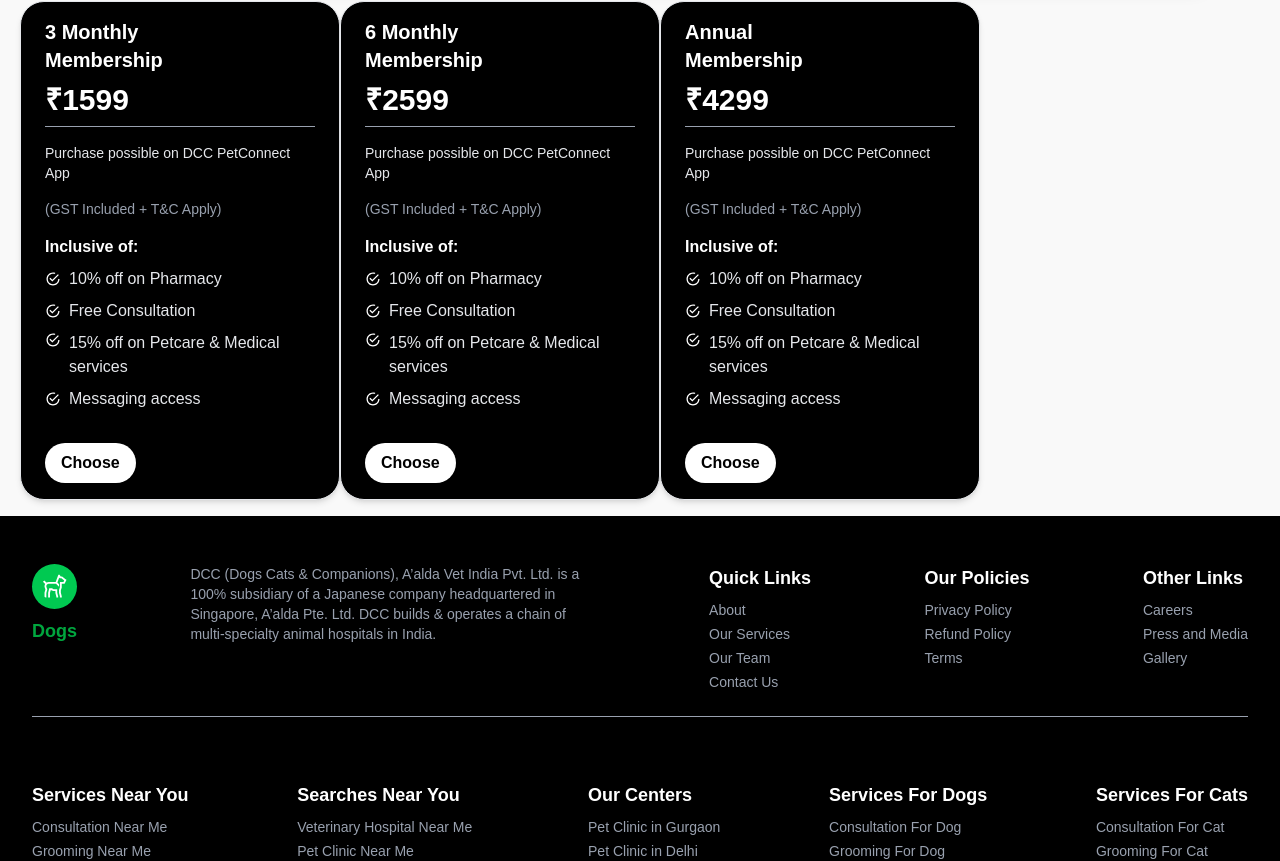
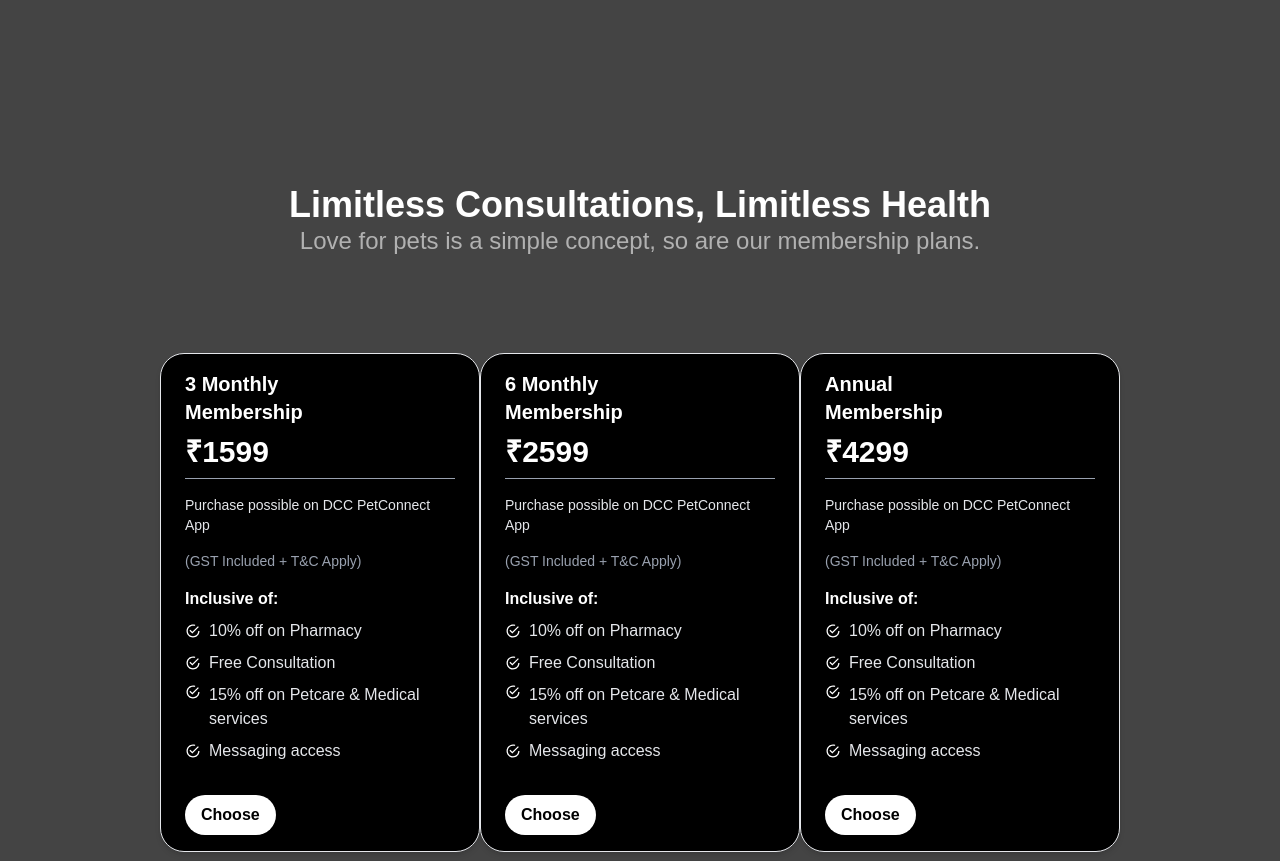
Before and after one commit to Aafreen18/test, a React (Vite) app: page / in a window 1280 px wide. Shown: the part 900-1761 px from the top of the page. Built offline with nearby package versions, Linux system fonts and the light colour scheme.

Commit message:
fixed membershipCard

```diff
--- a/src/pages/Home.jsx
+++ b/src/pages/Home.jsx
@@ -31,7 +31,11 @@ function Home() {
 
       <BookAppointment />
 
-      <div className="flex max-w-7xl mx-auto">
+      <div className="w-screen relative left-1/2 right-1/2 -mx-[50vw] bg-[#444444]" style={{paddingTop: "200px", paddingBottom:" 100px"}}>
+        <h1 className='text-white font-extrabold text-4xl text-center'>Limitless Consultations, Limitless Health</h1>
+        <h1 className='text-[#b1b1b1] font-md text-2xl text-center mb-20'>Love for pets is a simple concept, so are our membership plans.</h1>
+
+        <div className="flex max-w-7xl items-center justify-center mx-auto">
           <div className="">
             <MembershipCard time="3 Monthly" price="₹1599" />
           </div>
@@ -44,6 +48,7 @@ function Home() {
             <MembershipCard time="Annual" price="₹4299" />
           </div>
           </div>
+      </div>
     </>
   );
 }
```
Lines whose indentation alone changed are shown as unchanged.
